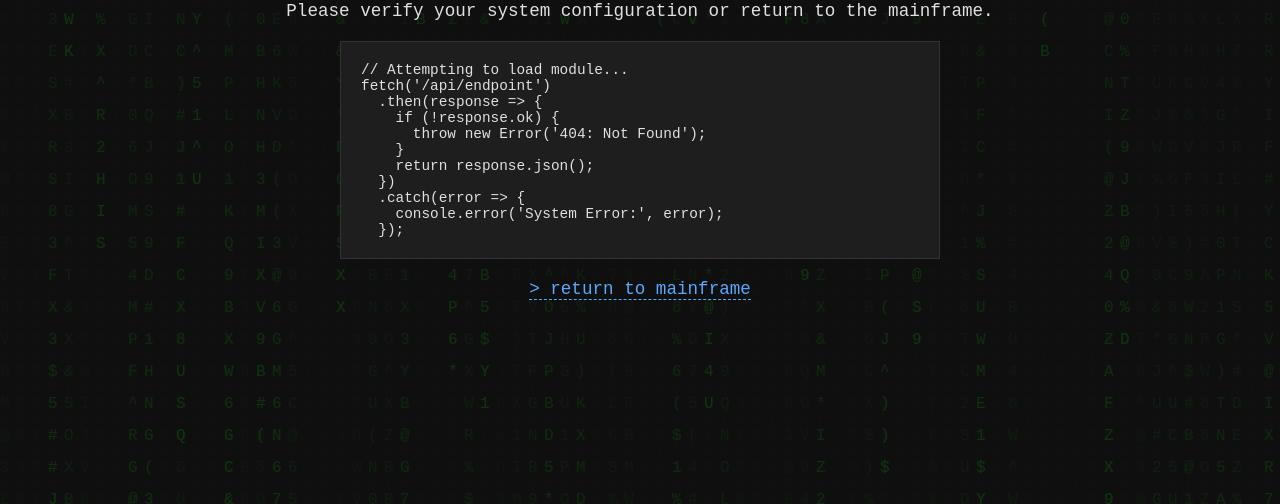
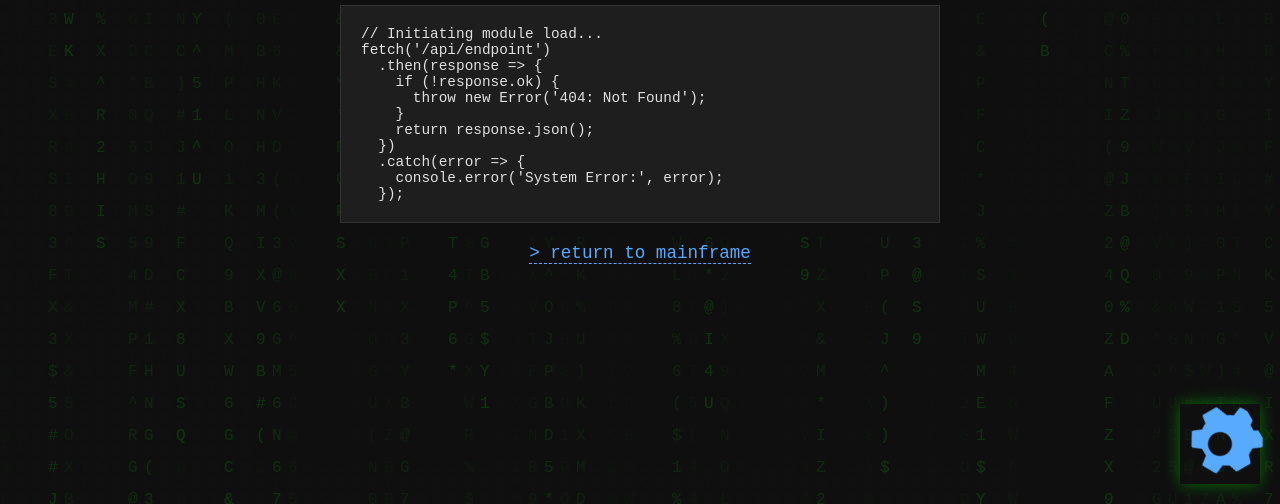
Before and after one commit to AsmitPS/AsmitPS.github.io, a plain HTML site: page 404.html in a window 1280 px wide. Shown: the part 296-800 px from the top of the page. Drawn offline with Linux system fonts and the light colour scheme.

Commit message:
Update 404.html
Signed-off-by: Asmit Pranshu Singh <asmit2007@hotmail.com>

```diff
--- a/404.html
+++ b/404.html
@@ -5,16 +5,11 @@
   <meta name="viewport" content="width=device-width, initial-scale=1" />
   <title>Error 404 - Module Not Found</title>
   <style>
-    /* Reset and Base Styles */
+    /* ========= Base Reset ========= */
     * { margin: 0; padding: 0; box-sizing: border-box; }
-    html, body {
-      width: 100%;
-      height: 100%;
-      overflow: hidden;
-      background-color: #000;
-    }
+    html, body { width: 100%; height: 100%; overflow: hidden; background: #000; }
 
-    /* Matrix Canvas (Background) */
+    /* ========= Matrix Canvas Background ========= */
     #matrix {
       position: fixed;
       top: 0;
@@ -22,25 +17,25 @@
       width: 100%;
       height: 100%;
       z-index: 1;
-      background-color: #000;
+      background: #000;
     }
 
-    /* 404 Content Overlay */
+    /* ========= 404 Content Overlay ========= */
     #content {
       position: relative;
       z-index: 2;
       width: 100%;
       height: 100%;
-      background: rgba(18, 18, 18, 0.85); /* Slightly transparent to blend with the matrix */
+      background: rgba(18, 18, 18, 0.85); /* Translucent overlay to blend with matrix */
       color: #e0e0e0;
       font-family: 'Courier New', Courier, monospace;
       text-align: center;
-      padding-top: 10%;
+      padding-top: 8%;
     }
     #content h1 {
       font-size: 6rem;
       color: #ff5555;
-      margin-bottom: 20px;
+      margin-bottom: 10px;
     }
     #content p {
       font-size: 1.1rem;
@@ -50,10 +45,10 @@
       background: #1e1e1e;
       border: 1px solid #333;
       padding: 20px;
-      text-align: left;
       font-size: 0.9rem;
       max-width: 600px;
       margin: 20px auto;
+      text-align: left;
       overflow-x: auto;
     }
     a {
@@ -73,13 +68,35 @@
     @keyframes blink {
       to { visibility: hidden; }
     }
+
+    /* ========= Mechanical Gear Element ========= */
+    #gear-container {
+      position: absolute;
+      bottom: 20px;
+      right: 20px;
+      width: 80px;
+      height: 80px;
+      /* Box shadow adds depth, hinting at mechanical heft */
+      box-shadow: 0 0 15px rgba(0, 255, 0, 0.4);
+    }
+    /* Using an inline SVG for resolution independence */
+    #gear {
+      width: 100%;
+      height: 100%;
+      transform-origin: center;
+      animation: rotateGear 4s cubic-bezier(0.68, -0.55, 0.265, 1.55) infinite;
+    }
+    @keyframes rotateGear {
+      from { transform: rotate(0deg); }
+      to { transform: rotate(360deg); }
+    }
   </style>
 </head>
 <body>
-  <!-- Matrix Canvas as Background -->
+  <!-- Matrix Background Canvas -->
   <canvas id="matrix"></canvas>
 
-  <!-- 404 Content Overlay -->
+  <!-- 404 Technical Content Overlay -->
   <div id="content">
     <h1>404</h1>
     <p>
@@ -89,7 +106,7 @@
     </p>
     <div class="code-block">
       <code>
-        // Attempting to load module...<br>
+        // Initiating module load...<br>
         fetch('/api/endpoint')<br>
         &nbsp;&nbsp;.then(response =&gt; {<br>
         &nbsp;&nbsp;&nbsp;&nbsp;if (!response.ok) {<br>
@@ -103,43 +120,63 @@
       </code>
     </div>
     <p><a href="/">> return to mainframe</a></p>
+
+    <!-- Rotating Gear: A Mechanical Touch -->
+    <div id="gear-container">
+      <svg id="gear" viewBox="0 0 100 100">
+        <path fill="#57aaff" d="M94.7,56.3c0.1-1.2,0.1-2.5,0.1-3.8s0-2.6-0.1-3.8l9.1-7.1c0.8-0.6,1-1.7,0.5-2.6l-8.6-14.9
+        c-0.5-0.9-1.5-1.3-2.4-1l-10.7,4.3c-2.2-1.7-4.6-3.1-7.2-4.2L70,9.6c-0.1-1-0.9-1.8-1.9-1.8h-17.9c-1,0-1.8,0.8-1.9,1.8L47,18.8
+        c-2.6,1.1-5,2.5-7.2,4.2L29.1,18.7c-0.9-0.3-1.9,0.1-2.4,1L17.9,34.5c-0.5,0.9-0.3,2,0.5,2.6l9.1,7.1C27.6,47.4,27.6,48.7,27.6,50
+        s0,2.6,0.1,3.8l-9.1,7.1c-0.8,0.6-1,1.7-0.5,2.6l8.6,14.9c0.5,0.9,1.5,1.3,2.4,1l10.7-4.3c2.2,1.7,4.6,3.1,7.2,4.2l3.1,9.2
+        c0.1,1,0.9,1.8,1.9,1.8h17.9c1,0,1.8-0.8,1.9-1.8l3.1-9.2c2.6-1.1,5-2.5,7.2-4.2l10.7,4.3c0.9,0.3,1.9-0.1,2.4-1l8.6-14.9
+        c0.5-0.9,0.3-2-0.5-2.6L94.7,56.3z M50,65c-8.3,0-15-6.7-15-15s6.7-15,15-15s15,6.7,15,15S58.3,65,50,65z"/>
+      </svg>
+    </div>
   </div>
 
+  <!-- ========= JavaScript for Matrix Effect ========= -->
   <script>
-    // Set up the Matrix effect on the canvas
+    // Get the canvas and context
     const canvas = document.getElementById('matrix');
     const ctx = canvas.getContext('2d');
+
+    // Set canvas size to window size
     canvas.width = window.innerWidth;
     canvas.height = window.innerHeight;
 
-    const characters = 'ABCDEFGHIJKLMNOPQRSTUVWXYZ0123456789@#$%^&*()';
+    // Characters to be used in the Matrix effect
+    const chars = 'ABCDEFGHIJKLMNOPQRSTUVWXYZ0123456789@#$%^&*()';
     const fontSize = 16;
     const columns = Math.floor(canvas.width / fontSize);
-    const drops = Array.from({ length: columns }, () => 1);
+
+    // Create an array of drop positions for each column
+    const drops = Array(columns).fill(1);
 
     function drawMatrix() {
-      // Draw a semi-transparent black rectangle over the entire canvas
-      ctx.fillStyle = 'rgba(0, 0, 0, 0.05)';
+      // Draw a semi-transparent background to create a trail effect
+      ctx.fillStyle = 'rgba(0, 0, 0, 0.08)';
       ctx.fillRect(0, 0, canvas.width, canvas.height);
       ctx.fillStyle = '#0F0';
       ctx.font = fontSize + 'px monospace';
 
+      // Draw the characters
       for (let i = 0; i < drops.length; i++) {
-        const text = characters.charAt(Math.floor(Math.random() * characters.length));
-        ctx.fillText(text, i * fontSize, drops[i] * fontSize);
+        const char = chars.charAt(Math.floor(Math.random() * chars.length));
+        ctx.fillText(char, i * fontSize, drops[i] * fontSize);
 
-        // Reset drop when it goes off screen with a chance for randomness
+        // Reset drop position randomly once it goes off-screen
         if (drops[i] * fontSize > canvas.height && Math.random() > 0.975) {
           drops[i] = 0;
         }
-        drops[i] += 2; // Increase drop speed for a brisk effect
+        // Increment drop position with increased speed
+        drops[i] += 2;
       }
     }
 
     // Continuously run the Matrix effect
     setInterval(drawMatrix, 20);
 
-    // Resize canvas on window resize
+    // Update canvas size on window resize for responsiveness
     window.addEventListener('resize', () => {
       canvas.width = window.innerWidth;
       canvas.height = window.innerHeight;
```
